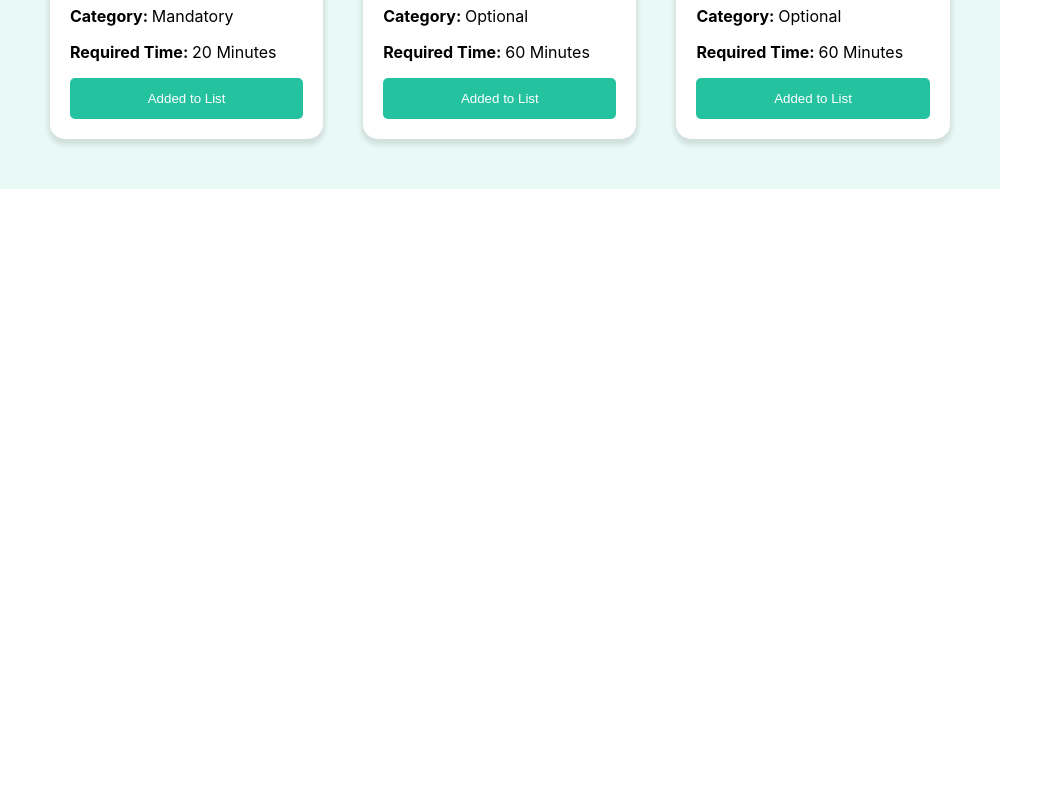
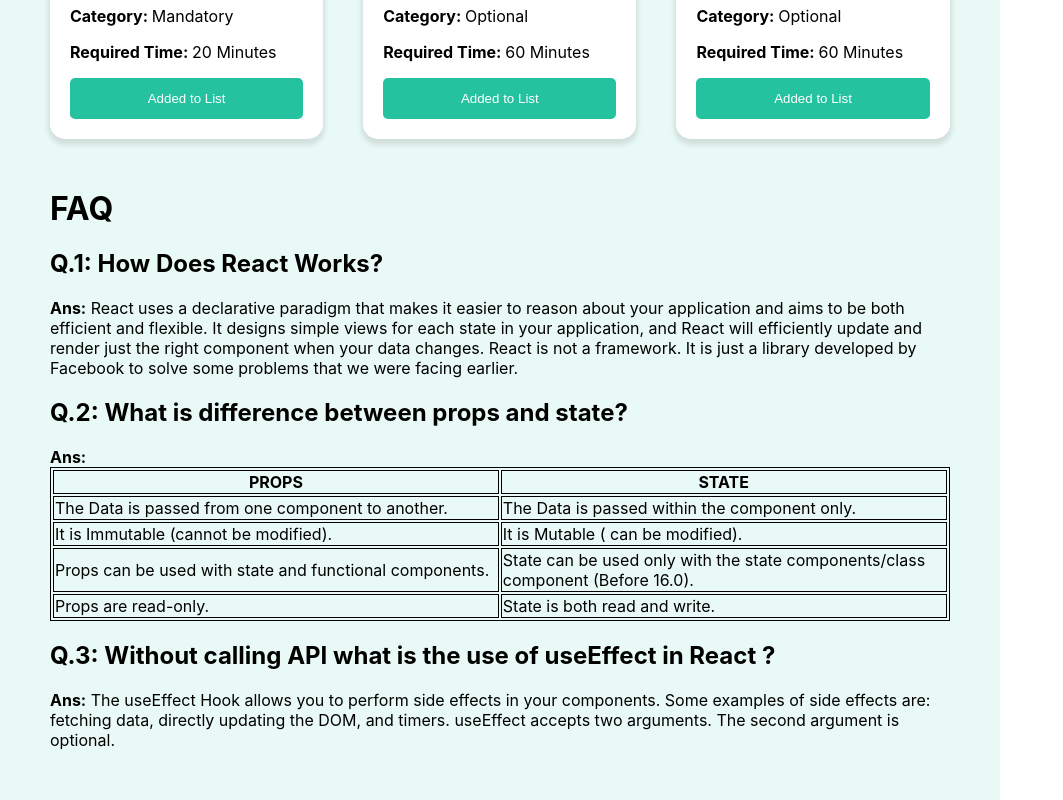
Before and after one commit to alamin-hossain-tech/daily-activities-client-side, a React (Create React App) app: page / in a window 1280 px wide. Shown: the part 1101-1901 px from the top of the page, without its empty margins (0-1063 px from the left). Before the commit the page ends 1290 px from the top, so only its background shows below. Built offline with nearby package versions, Linux system fonts and the light colour scheme.

Commit message:
Final Revise Checked

```diff
--- /dev/null
+++ b/src/components/Faq/Faq.css
@@ -0,0 +1,17 @@
+.faq h1 {
+  margin-top: 50px;
+}
+
+table,
+th,
+td {
+  border: 1px solid;
+}
+
+table {
+  width: 100%;
+}
+
+th {
+  width: 50%;
+}
--- /dev/null
+++ b/src/components/Faq/Faq.js
@@ -0,0 +1,64 @@
+import React from "react";
+import "./Faq.css";
+
+const Faq = () => {
+  return (
+    <div className="faq">
+      <h1>FAQ</h1>
+      <div>
+        <h2>Q.1: How Does React Works? </h2>
+        <p>
+          <strong>Ans:</strong> React uses a declarative paradigm that makes it
+          easier to reason about your application and aims to be both efficient
+          and flexible. It designs simple views for each state in your
+          application, and React will efficiently update and render just the
+          right component when your data changes. React is not a framework. It
+          is just a library developed by Facebook to solve some problems that we
+          were facing earlier.
+        </p>
+      </div>
+      <div>
+        <h2>Q.2: What is difference between props and state? </h2>
+        <strong>Ans:</strong>
+        <table>
+          <tr>
+            <th>PROPS</th>
+            <th>STATE</th>
+          </tr>
+          <tr>
+            <td>The Data is passed from one component to another.</td>
+            <td>The Data is passed within the component only.</td>
+          </tr>
+          <tr>
+            <td>It is Immutable (cannot be modified).</td>
+            <td>It is Mutable ( can be modified).</td>
+          </tr>
+          <tr>
+            <td>Props can be used with state and functional components.</td>
+            <td>
+              State can be used only with the state components/class component
+              (Before 16.0).
+            </td>
+          </tr>
+          <tr>
+            <td>Props are read-only.</td>
+            <td>State is both read and write.</td>
+          </tr>
+        </table>
+      </div>
+      <div>
+        <h2>
+          Q.3: Without calling API what is the use of useEffect in React ?
+        </h2>
+        <p>
+          <strong>Ans:</strong> The useEffect Hook allows you to perform side
+          effects in your components. Some examples of side effects are:
+          fetching data, directly updating the DOM, and timers. useEffect
+          accepts two arguments. The second argument is optional.
+        </p>
+      </div>
+    </div>
+  );
+};
+
+export default Faq;
--- a/src/components/Home/Home.js
+++ b/src/components/Home/Home.js
@@ -4,6 +4,7 @@ import "./Home.css";
 import logo from "../../Daily.png";
 import Info from "../Info/Info";
 import { toast } from "react-toastify";
+import Faq from "../Faq/Faq";
 
 const Home = () => {
   const [activities, setActivities] = useState([]);
@@ -15,13 +16,13 @@ const Home = () => {
   }, []);
 
   const addToList = (id) => {
-    const isExist = list.find((listId) => listId.id === id.id);
-    if (isExist) {
-      toast.error("Selected Already");
-    } else {
-      const newList = [...list, id];
-      setList(newList);
-    }
+    // const isExist = list.find((listId) => listId.id === id.id);
+    // if (isExist) {
+    //   toast.error("Selected Already");
+    // } else {
+    // }
+    const newList = [...list, id];
+    setList(newList);
   };
   return (
     <div>
@@ -33,6 +34,7 @@ const Home = () => {
               activities={activities}
               addToList={addToList}
             ></Activities>
+            <Faq></Faq>
           </div>
         </div>
         <div className="right-container">
--- a/src/components/Info/Info.js
+++ b/src/components/Info/Info.js
@@ -107,7 +107,7 @@ const Info = ({ list }) => {
       </div>
       <button
         onClick={() => {
-          toast.success("Congratulations 🎉 ");
+          toast.success("Congratulations 🎉 for completion. ");
         }}
         className="add-list-btn activity-complete-btn"
       >
```
